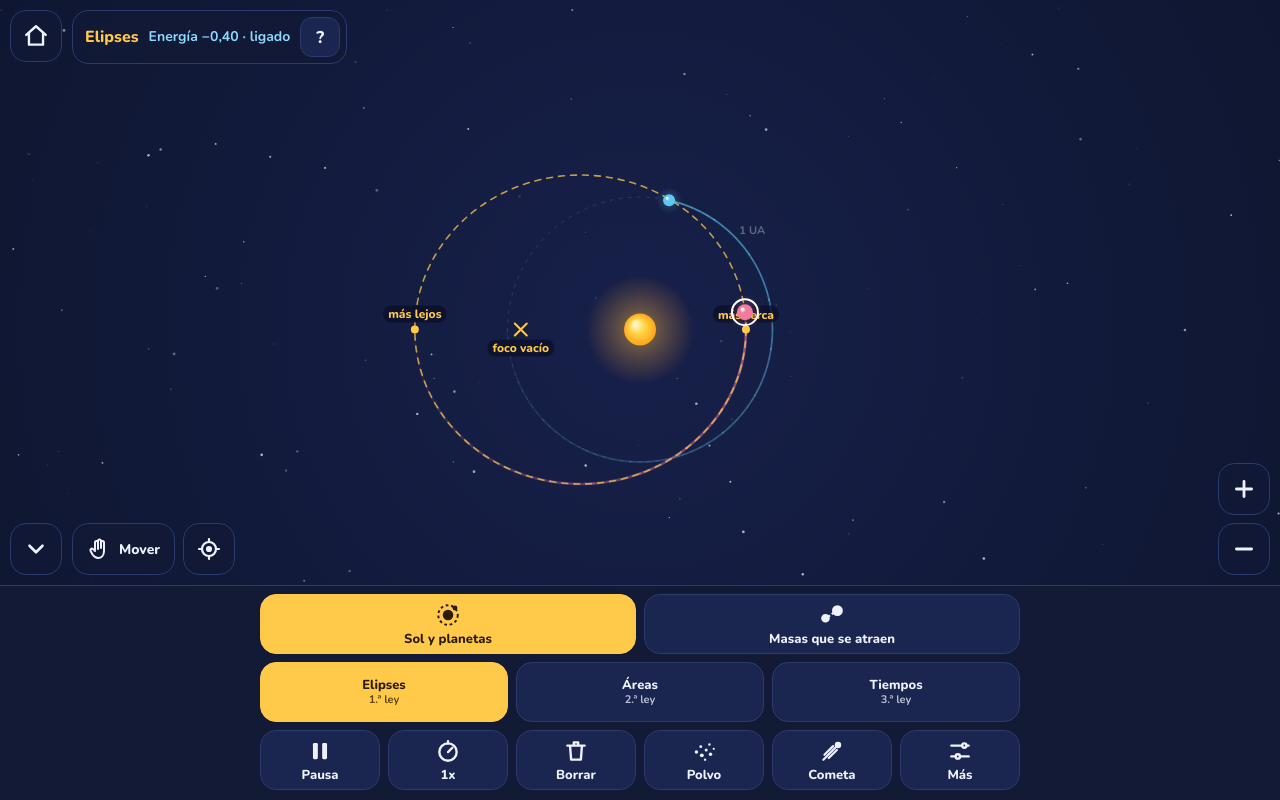
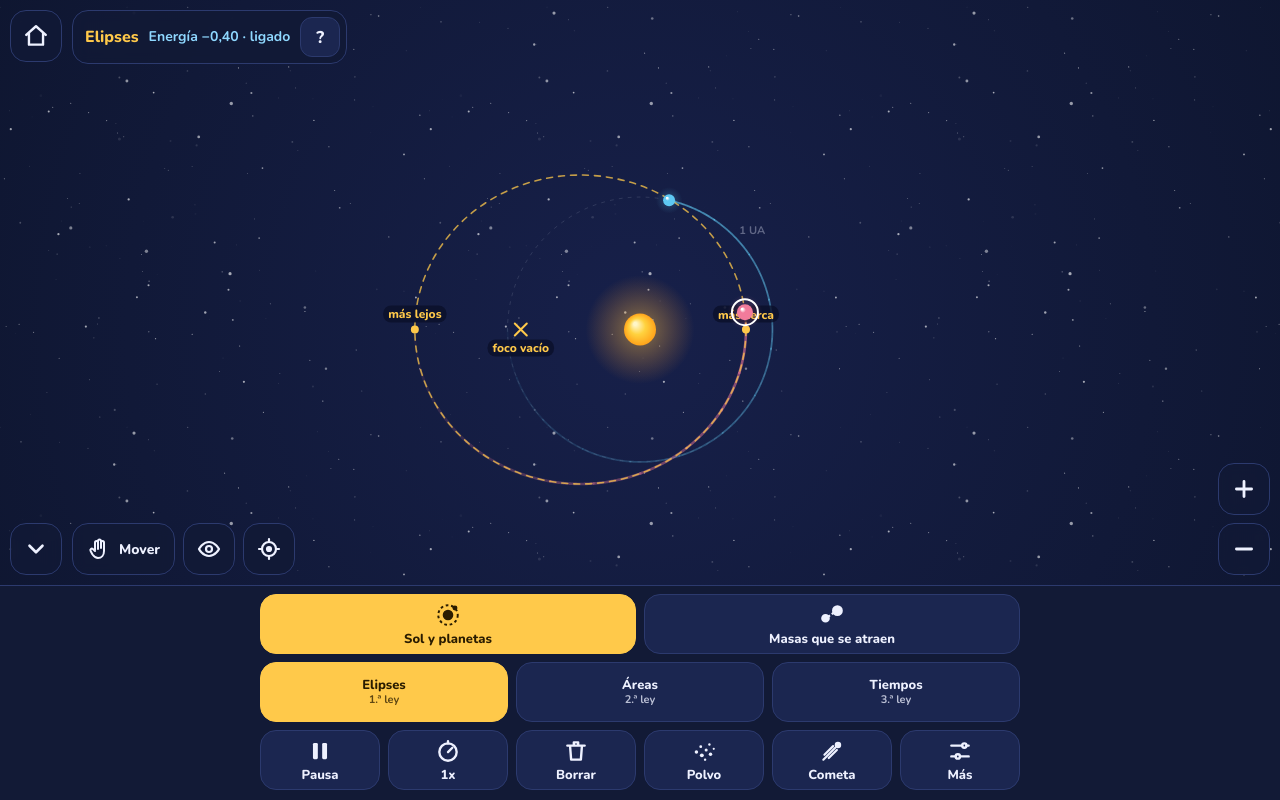
Before and after one commit to SebaSRomanH/SyMula, a plain HTML site: page gravitacion.html in a window 1280 px wide. Drawn offline with nearby package versions, Linux system fonts and the light colour scheme.

Commit message:
Gravitación: botón "Solo ver", cielo infinito y áreas sin números
El ojo oculta todos los botones y guías para ver solo las órbitas. El
fondo son tres capas de estrellas en mosaico con paralaje, y las masas ya
no desaparecen a 56 UA (solo a 2000). Los triángulos de áreas no llevan
números.

Co-Authored-By: Claude Opus 5.5 <noreply@anthropic.com>

```diff
--- a/gravitacion.html
+++ b/gravitacion.html
@@ -65,6 +65,10 @@ button:focus-visible,a:focus-visible{outline:3px solid var(--acc);outline-offset
 .zoom .corner{position:static}
 .corner:disabled{opacity:.4}
 .toast{bottom:72px}
+/* "Solo ver": se oculta todo menos las órbitas; queda un botón tenue para volver */
+body.clean .home,body.clean .card,body.clean #hideDock,body.clean .lbar,body.clean .zoom,body.clean .dock,body.clean .toast{display:none!important}
+#showAll{display:none;left:auto;right:10px;opacity:.55}
+body.clean #showAll{display:grid}
 .corner{position:absolute;left:10px;bottom:10px;width:52px;height:52px;border-radius:16px;display:grid;place-items:center;z-index:3;cursor:pointer;padding:0;
   background:rgba(18,26,54,.88);border:1px solid var(--line);color:var(--ink);-webkit-backdrop-filter:blur(6px);backdrop-filter:blur(6px)}
 </style>
@@ -78,8 +82,10 @@ button:focus-visible,a:focus-visible{outline:3px solid var(--acc);outline-offset
   <button class="corner" id="hideDock" type="button" aria-label="Ocultar los botones"><svg width="26" height="26" viewBox="0 0 24 24" fill="none" stroke="currentColor" stroke-width="2.4" stroke-linecap="round" stroke-linejoin="round" id="hideIco"><path d="M6 9l6 6 6-6"/></svg></button>
   <div class="lbar">
     <button class="corner wide" id="panBtn" type="button" aria-pressed="false"><svg width="24" height="24" viewBox="0 0 24 24" fill="none" stroke="currentColor" stroke-width="2" stroke-linecap="round" stroke-linejoin="round"><path d="M8 13V5.5a1.5 1.5 0 0 1 3 0V12M11 11V4a1.5 1.5 0 0 1 3 0v7M14 11V5.5a1.5 1.5 0 0 1 3 0V14c0 4-2.5 7-6 7-2.5 0-4-1.5-5.5-3.5L3.6 14a1.5 1.5 0 0 1 2.3-1.9L8 14"/></svg>Mover</button>
+    <button class="corner" id="cleanBtn" type="button" aria-label="Solo ver las órbitas"><svg width="24" height="24" viewBox="0 0 24 24" fill="none" stroke="currentColor" stroke-width="2.2" stroke-linecap="round" stroke-linejoin="round"><path d="M2 12s3.6-7 10-7 10 7 10 7-3.6 7-10 7S2 12 2 12z"/><circle cx="12" cy="12" r="3"/></svg></button>
     <button class="corner" id="center" type="button" aria-label="Centrar la vista"><svg width="24" height="24" viewBox="0 0 24 24" fill="none" stroke="currentColor" stroke-width="2.2" stroke-linecap="round"><circle cx="12" cy="12" r="7"/><circle cx="12" cy="12" r="2" fill="currentColor"/><path d="M12 2v3M12 19v3M2 12h3M19 12h3"/></svg></button>
   </div>
+  <button class="corner" id="showAll" type="button" aria-label="Mostrar los botones de nuevo"><svg width="24" height="24" viewBox="0 0 24 24" fill="none" stroke="currentColor" stroke-width="2.2" stroke-linecap="round" stroke-linejoin="round"><path d="M2 12s3.6-7 10-7 10 7 10 7-3.6 7-10 7S2 12 2 12z"/><circle cx="12" cy="12" r="3"/><path d="M3 21L21 3"/></svg></button>
   <div class="zoom">
     <button class="corner" id="zin" type="button" aria-label="Acercar"><svg width="26" height="26" viewBox="0 0 24 24" fill="none" stroke="currentColor" stroke-width="2.6" stroke-linecap="round"><path d="M12 5v14M5 12h14"/></svg></button>
     <button class="corner" id="zout" type="button" aria-label="Alejar"><svg width="26" height="26" viewBox="0 0 24 24" fill="none" stroke="currentColor" stroke-width="2.6" stroke-linecap="round"><path d="M5 12h14"/></svg></button>
@@ -148,7 +154,7 @@ button:focus-visible,a:focus-visible{outline:3px solid var(--acc);outline-offset
 "use strict";
 // Física: unidades con r = 1 (1 UA) de referencia y G·M☉ = 1, así una órbita circular en r = 1
 // tarda 2π unidades = 1 año. Sol fijo: a(r) = 1/r^n.  Masas que se atraen: cada masa j acelera a i con m_j / r^n.
-const DT = 0.0025, SUB = 6, SUN_R = 0.07, ESCAPE = 56, TRAIL = 1500, MAXP = 10, MAXN = 6, RMIN = 0.02;
+const DT = 0.0025, SUB = 6, SUN_R = 0.07, ESCAPE = 56, FAR = 2000, TRAIL = 1500, MAXP = 10, MAXN = 6, RMIN = 0.02;
 const ETA = 0.015, MAXSUB = 4000, TRAIL_STEP = 0.006, YEAR = 2*Math.PI;
 const COLORS = ["#5ec8f2","#f27b9b","#9be37c","#c7a2ff","#ffd166","#4fd1c5","#ff8a5c","#f0a742"];
 const INFO_C = {}, INFO_N = "", FML = {}, KEP = {};   // (textos de la versión técnica: no se usan aquí)
@@ -183,7 +189,7 @@ function stepC(p, h = DT){                           // leapfrog (simpléctico)
   [p.ax, p.ay] = accC(p.x, p.y);
   p.vx += p.ax*h/2; p.vy += p.ay*h/2;
 }
-const aliveC = p => { const r = Math.hypot(p.x, p.y); return r > SUN_R && r < ESCAPE; };
+const aliveC = p => { const r = Math.hypot(p.x, p.y); return r > SUN_R && r < FAR; };
 
 // ---------- Física: N cuerpos ----------
 function accN(bs){
@@ -514,7 +520,7 @@ function stepComets(T){
       c.vx += gax*h/2; c.vy += gay*h/2;
     }
     if (c.dead) continue;
-    if (c.x*c.x + c.y*c.y > ESCAPE*ESCAPE){ c.dead = true; continue; }
+    if (c.x*c.x + c.y*c.y > FAR*FAR){ c.dead = true; continue; }
     const l = c.trail[c.trail.length-1];
     if (Math.hypot(c.x-l[0], c.y-l[1]) > TRAIL_STEP){ c.trail.push([c.x, c.y]); if (c.trail.length > TRAIL) c.trail.shift(); }
     const [sx, sy] = cometSource(c), r = Math.max(Math.hypot(c.x-sx, c.y-sy), 0.05);
@@ -868,6 +874,10 @@ document.querySelectorAll("[data-dust]").forEach(b => b.addEventListener("click"
   dustRest = b.dataset.dust === "rest";
   document.querySelectorAll("[data-dust]").forEach(x => x.setAttribute("aria-pressed", x === b));
 }));
+let clean = false;                                   // "Solo ver": sin botones ni guías de Kepler
+function setClean(on){ clean = on; document.body.classList.toggle("clean", on); }
+$("cleanBtn").addEventListener("click", () => setClean(true));
+$("showAll").addEventListener("click", () => setClean(false));
 $("hideDock").addEventListener("click", () => {
   const hide = !$("dock").hidden; $("dock").hidden = hide;
   $("hideIco").innerHTML = hide ? '<path d="M6 15l6-6 6 6"/>' : '<path d="M6 9l6 6 6-6"/>';
@@ -939,7 +949,23 @@ cv.addEventListener("pointerup", e => {
 cv.addEventListener("pointercancel", e => { gestureUp(e); drag = null; });
 
 // ---------- Dibujo ----------
-const STARS = Array.from({length:140}, () => ({x:Math.random(), y:Math.random(), r:0.3+Math.random()*1.1, p:Math.random()*6.28}));
+// Cielo infinito: tres capas de estrellas que se repiten en mosaico y se desplazan menos cuanto más
+// lejos están (paralaje). Al mover la vista o hacer zoom el cielo sigue sin bordes y se siente hondo.
+const SKY_T = 420, SKY = [[0.05, 90, 0.5], [0.15, 50, 0.85], [0.35, 24, 1.3]].map(([d, n, r0]) => ({d,
+  s:Array.from({length:n}, () => ({x:Math.random()*SKY_T, y:Math.random()*SKY_T, r:r0*(0.6 + Math.random()*0.7), p:Math.random()*6.28}))}));
+function drawSky(time){
+  ctx.fillStyle = "#fff";
+  for (const L of SKY){
+    const z = Math.pow(uz, L.d), T = SKY_T*z;          // con zoom, las capas cercanas se agrandan un poco
+    const ox = ((-camX*scale*L.d) % T + T) % T, oy = ((-camY*scale*L.d) % T + T) % T;
+    for (const st of L.s){
+      ctx.globalAlpha = 0.3 + 0.35*Math.sin(time/900 + st.p);
+      const bx = (st.x*z + ox) % T, by = (st.y*z + oy) % T, r = st.r*Math.sqrt(z);
+      for (let X = bx; X < Wd + r; X += T) for (let Y = by; Y < Hd + r; Y += T){ ctx.beginPath(); ctx.arc(X, Y, r, 0, Math.PI*2); ctx.fill(); }
+    }
+  }
+  ctx.globalAlpha = 1;
+}
 function path(pts){
   ctx.beginPath();
   for (let k = 0; k < pts.length; k++){ const [X, Y] = toScreen(pts[k][0], pts[k][1]); k ? ctx.lineTo(X, Y) : ctx.moveTo(X, Y); }
@@ -992,10 +1018,6 @@ function drawSectors(){
     ctx.beginPath(); ctx.moveTo(...toScreen(0, 0));
     for (const [x, y] of s.pts){ const [X, Y] = toScreen(x, y); ctx.lineTo(X, Y); }
     ctx.closePath(); ctx.fill(); ctx.stroke();
-    if (s.area !== undefined){
-      const m = s.pts[(s.pts.length/2)|0], [X, Y] = toScreen(m[0]*0.62, m[1]*0.62);
-      pill(fmt(s.area, 3), X, Y, odd ? "#8fd8ff" : "#ffd97a");
-    }
   });
 }
 function drawKepler3(){                               // gráfico T² contra a³ con la recta T² = a³
@@ -1018,9 +1040,8 @@ function draw(time){
   const bg = ctx.createRadialGradient(cx, cy, 0, cx, cy, Math.max(Wd, Hd)*0.8);
   bg.addColorStop(0, "#17204a"); bg.addColorStop(1, "#0b1226");
   ctx.fillStyle = bg; ctx.fillRect(0, 0, Wd, Hd);
-  for (const s of STARS){ ctx.globalAlpha = 0.35 + 0.35*Math.sin(time/900 + s.p); ctx.fillStyle = "#fff"; ctx.beginPath(); ctx.arc(s.x*Wd, s.y*Hd, s.r, 0, Math.PI*2); ctx.fill(); }
-  ctx.globalAlpha = 1;
-  if (mode === "central"){
+  drawSky(time);
+  if (mode === "central" && !clean){
     ctx.strokeStyle = "rgba(238,241,255,0.12)"; ctx.setLineDash([3, 6]); ctx.lineWidth = 1;
     const [ux0, uy0] = toScreen(0, 0);
     ctx.beginPath(); ctx.arc(ux0, uy0, scale, 0, Math.PI*2); ctx.stroke(); ctx.setLineDash([]);
@@ -1044,7 +1065,7 @@ function draw(time){
   }
   ctx.globalAlpha = 1;
   if (mode === "central"){
-    if (kep === 1 && sel){
+    if (kep === 1 && sel && !clean){
       if (n === 2) drawEllipse(sel);
       ctx.fillStyle = "#ffc94a";
       for (const [x, y] of sel.peris){ const [X, Y] = toScreen(x, y); ctx.beginPath(); ctx.arc(X, Y, 3.5, 0, Math.PI*2); ctx.fill(); }
@@ -1068,11 +1089,11 @@ function draw(time){
     const [X, Y] = toScreen(b.x, b.y);
     const pr = mode === "nbody" ? Math.max(7, radius(shownMass(b))*scale*1.5) : (b === sel ? 8 : 6);
     drawBody(b, X, Y, pr, time);
-    if (b === sel && mode === "central"){ ctx.strokeStyle = "#fff"; ctx.lineWidth = 2; ctx.beginPath(); ctx.arc(X, Y, pr+5, 0, Math.PI*2); ctx.stroke(); }
+    if (b === sel && mode === "central" && !clean){ ctx.strokeStyle = "#fff"; ctx.lineWidth = 2; ctx.beginPath(); ctx.arc(X, Y, pr+5, 0, Math.PI*2); ctx.stroke(); }
   }
   ghosts = ghosts.filter(g => g.t < 1 || (g.label && g.t < 1));
   drawNovas();
-  if (mode === "central" && kep === 3) drawKepler3();
+  if (mode === "central" && kep === 3 && !clean) drawKepler3();
   // lanzamiento
   if (drag && !drag.dust){
     const [x, y] = toWorld(drag.sx, drag.sy);
@@ -1125,7 +1146,7 @@ function frame(time){
         }
         if (bodies.length < 2) break;
       }
-      bodies = bodies.filter(b => Math.hypot(b.x, b.y) < ESCAPE);
+      bodies = bodies.filter(b => Math.hypot(b.x, b.y) < FAR);
     }
     if (dN) stepDust(T);
     if (comets.length) stepComets(T);
```
Also changed, not shown: 1 other file.
